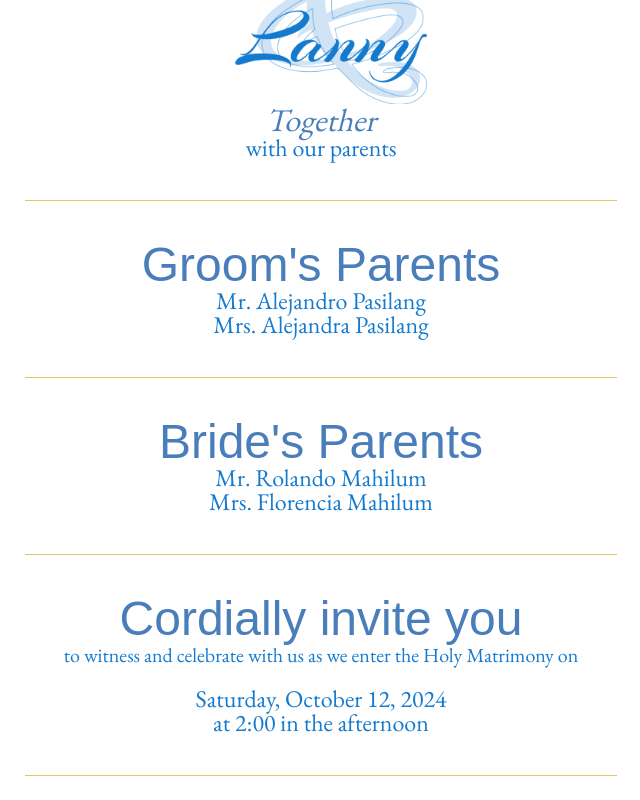
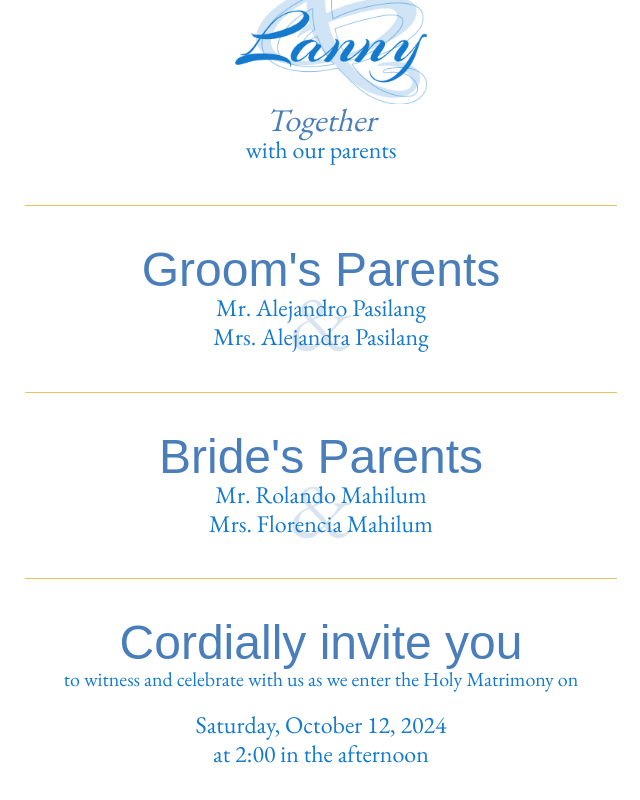
Before and after one commit to arielpasilang/ariel-lanny, a Next.js app: page / in a window 1280 px wide. Shown: the part 3500-4300 px from the top of the page, without its empty margins (319-959 px from the left). Built offline with nearby package versions, Linux system fonts and the light colour scheme; a web font is replaced by a local one.

Commit message:
Updated the And

```diff
--- a/src/app/globals.css
+++ b/src/app/globals.css
@@ -57,7 +57,7 @@ h4 {
 font-size: 24px;
 font-style: normal;
 font-weight: 400;
-line-height: 100%; /* 36px */
+line-height: 120%; /* 36px */
 }
 
 p {
@@ -75,3 +75,21 @@ p {
   font-weight: 400;
   line-height: 120%;
 }
+
+.and-white {
+  font-size: 84px;
+  font-family: var(--font-eb-garamond);
+  font-style: normal;
+  font-weight: 400;
+  line-height: 36px;
+  color: #fff;
+}
+
+.and-blue {
+  font-size: 84px;
+  font-family: var(--font-eb-garamond);
+  font-style: normal;
+  font-weight: 400;
+  line-height: 36px;
+  color: #4A7EBA;
+}
--- a/src/app/page.jsx
+++ b/src/app/page.jsx
@@ -177,16 +177,22 @@ export default function Home() {
           <h4 className="text-primary">with our parents</h4>
         </div>
         <hr className="border-hr-primary" />
-        <div className="px-[33px]">
+        <div className="px-[33px] relative">
           <h1 className="text-[#4A7EBA]">Groom's Parents</h1>
           <h4 className="text-primary">Mr. Alejandro Pasilang</h4>
           <h4 className="text-primary">Mrs. Alejandra Pasilang</h4>
+          <p className="absolute left-0 right-0 top-14 opacity-20 and-blue">
+            &
+          </p>
         </div>
         <hr className="border-hr-primary" />
-        <div className="px-[33px]">
+        <div className="px-[33px] relative">
           <h1 className="text-[#4A7EBA]">Bride's Parents</h1>
           <h4 className="text-primary">Mr. Rolando Mahilum</h4>
           <h4 className="text-primary">Mrs. Florencia Mahilum</h4>
+          <p className="absolute left-0 right-0 top-14 opacity-20 and-blue">
+            &
+          </p>
         </div>
         <hr className="border-hr-primary" />
         <div className="px-[33px]">
@@ -329,30 +335,17 @@ export default function Home() {
                     to stand as principal witness to our vows
                   </p>
                 </div>
-                <div>
-                  <h4 className="text-white leading-8">
-                    Mr. Michael Joseph Bacalso
-                  </h4>
-                  <h4 className="text-white leading-8">
-                    Mrs. Monchyll Bacalso
-                  </h4>
-                </div>
-                <hr className="border-white w-[250px] mx-auto" />
-                <div>
-                  <h4 className="text-white leading-8">Mr. Reynaldo Canillo</h4>
-                  <h4 className="text-white leading-8">Mrs. Daisy Canillo</h4>
-                </div>
-                <hr className="border-white w-[250px] mx-auto" />
-                <div>
-                  <h4 className="text-white leading-8">Mr.Reynaldo Mag-aso</h4>
-                  <h4 className="text-white leading-8">Mrs. Charito Mag-aso</h4>
-                </div>
-                <hr className="border-white w-[250px] mx-auto" />
                 {principal.map((person) => (
-                  <div key={person.husband}>
-                    <div className={person.husband}>
+                  <div
+                    key={person.husband}
+                    className="flex flex-col gap-5 relative"
+                  >
+                    <div>
                       <h4 className="text-white leading-8">{person.husband}</h4>
                       <h4 className="text-white leading-8">{person.wife}</h4>
+                      <p className="absolute left-0 right-0 top-2 opacity-20 and-white">
+                        &
+                      </p>
                     </div>
                     {person.husband !== "Mr. Leonardo Canillo" && (
                       <hr className="border-white w-[250px] mx-auto" />
```
